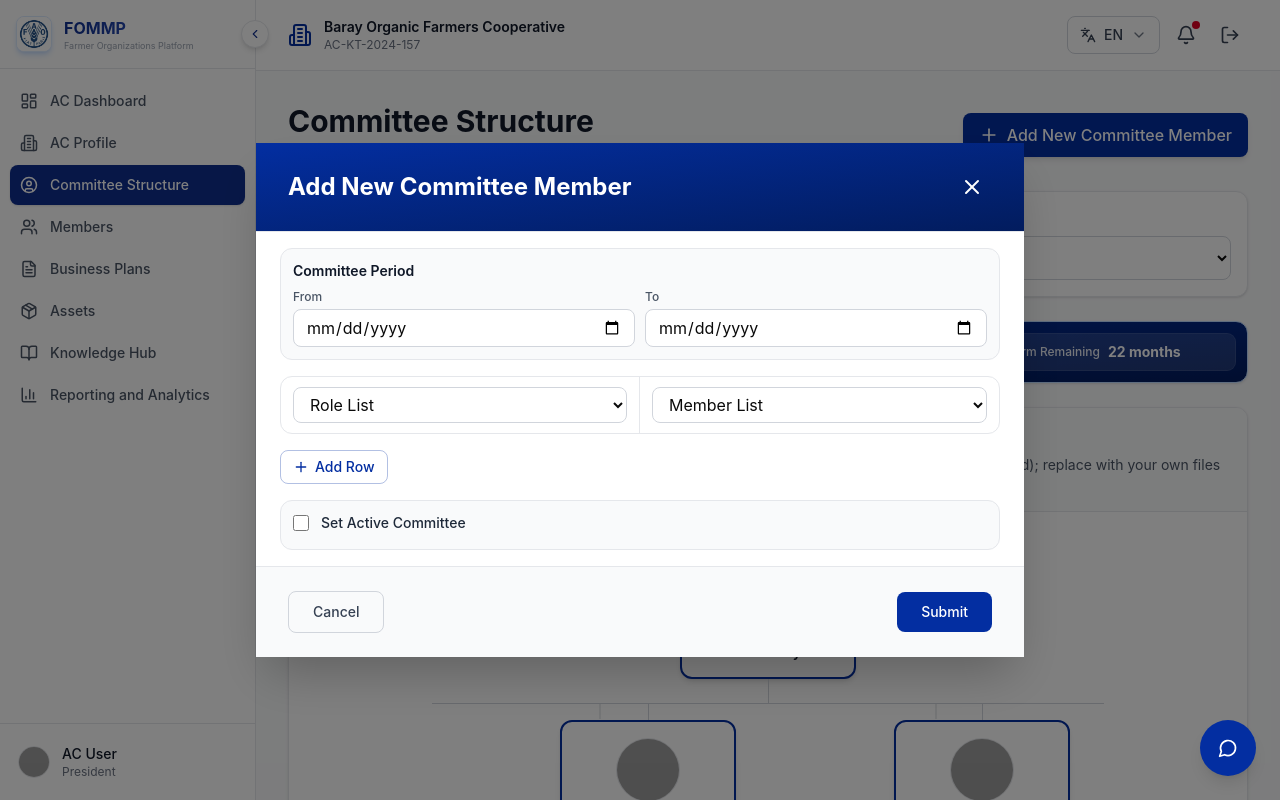
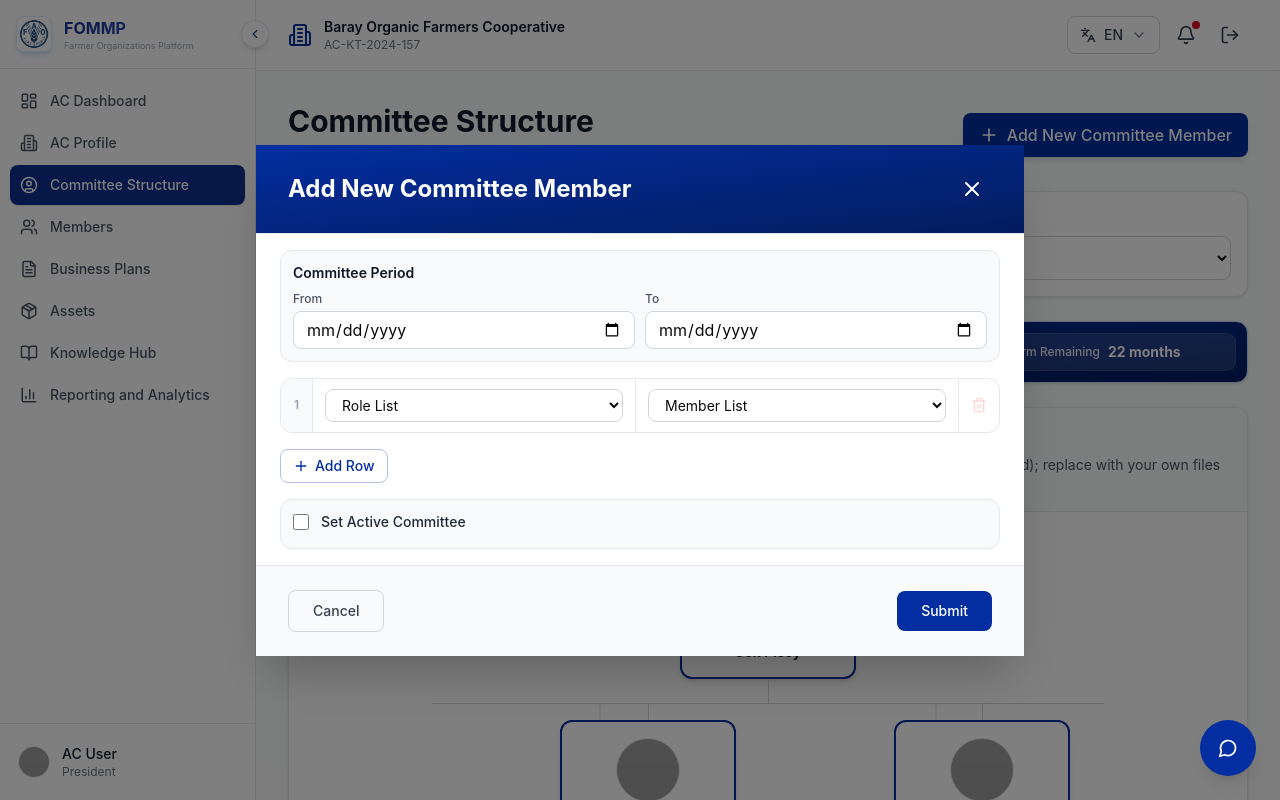
Before and after one commit to Nisal2522/Framer-UI-UX, a React (Vite) app: page /dashboard/committee-structure in a window 1280 px wide. Both pictures are taken after a click on the button "Add New Committee Member". Built offline with nearby package versions, Linux system fonts and the light colour scheme; grey boxes are pictures that could not be loaded.

Commit message:
feat: Add functionality to remove committee assignment rows and enhance role selection options

```diff
--- a/src/app/components/CommitteeStructure.tsx
+++ b/src/app/components/CommitteeStructure.tsx
@@ -5,6 +5,7 @@ import {
   Calendar,
   User,
   X,
+  Trash2,
 } from "lucide-react";
 import { committeeMemberPortraitUrl } from "../utils/committeePortraits";
 
@@ -125,6 +126,10 @@ export function CommitteeStructure() {
 
   const addAssignmentRow = () => {
     setCommitteeAssignments((prev) => [...prev, { role: "", memberId: "" }]);
+  };
+
+  const removeAssignmentRow = (index: number) => {
+    setCommitteeAssignments((prev) => prev.filter((_, i) => i !== index));
   };
 
   const updateAssignmentRow = (
@@ -341,26 +346,38 @@ export function CommitteeStructure() {
               <div className="rounded-xl border border-gray-200 overflow-hidden">
                 {committeeAssignments.map((row, index) => (
                   <div
-                    key={`${index}-${row.role}-${row.memberId}`}
-                    className="grid grid-cols-1 md:grid-cols-2 border-b border-gray-200 last:border-b-0"
+                    key={index}
+                    className="grid border-b border-gray-200 last:border-b-0"
+                    style={{ gridTemplateColumns: "2rem 1fr 1fr 2.5rem" }}
                   >
-                    <div className="px-3 py-2.5 md:border-r border-gray-200">
+                    {/* Row number */}
+                    <div className="flex items-center justify-center bg-gray-50 border-r border-gray-200 text-xs font-semibold text-gray-400 select-none">
+                      {index + 1}
+                    </div>
+
+                    {/* Role */}
+                    <div className="px-3 py-2.5 border-r border-gray-200">
                       <select
                         value={row.role}
                         onChange={(e) => updateAssignmentRow(index, "role", e.target.value)}
-                        className="w-full px-3 py-1.5 border border-gray-300 rounded-lg focus:ring-2 focus:ring-[#032EA1] focus:border-transparent outline-none bg-white"
+                        className="w-full px-3 py-1.5 border border-gray-300 rounded-lg focus:ring-2 focus:ring-[#032EA1] focus:border-transparent outline-none bg-white text-sm"
                       >
                         <option value="">Role List</option>
                         <option value="chairman">Chairman</option>
                         <option value="secretary">Secretary</option>
                         <option value="treasurer">Treasurer</option>
+                        <option value="auditor">Auditor</option>
+                        <option value="vice-chairman">Vice Chairman</option>
+                        <option value="member">Member</option>
                       </select>
                     </div>
-                    <div className="px-3 py-2.5">
+
+                    {/* Member */}
+                    <div className="px-3 py-2.5 border-r border-gray-200">
                       <select
                         value={row.memberId}
                         onChange={(e) => updateAssignmentRow(index, "memberId", e.target.value)}
-                        className="w-full px-3 py-1.5 border border-gray-300 rounded-lg focus:ring-2 focus:ring-[#032EA1] focus:border-transparent outline-none bg-white"
+                        className="w-full px-3 py-1.5 border border-gray-300 rounded-lg focus:ring-2 focus:ring-[#032EA1] focus:border-transparent outline-none bg-white text-sm"
                       >
                         <option value="">Member List</option>
                         <option value="1">Sok Pisey</option>
@@ -370,6 +387,19 @@ export function CommitteeStructure() {
                         <option value="5">Keo Sothea</option>
                         <option value="6">Mao Vibol</option>
                       </select>
+                    </div>
+
+                    {/* Delete button */}
+                    <div className="flex items-center justify-center">
+                      <button
+                        type="button"
+                        onClick={() => removeAssignmentRow(index)}
+                        disabled={committeeAssignments.length === 1}
+                        className="p-1.5 rounded-lg text-red-400 hover:text-red-600 hover:bg-red-50 transition-colors disabled:opacity-25 disabled:cursor-not-allowed"
+                        aria-label={`Remove row ${index + 1}`}
+                      >
+                        <Trash2 className="w-4 h-4" />
+                      </button>
                     </div>
                   </div>
                 ))}
```
